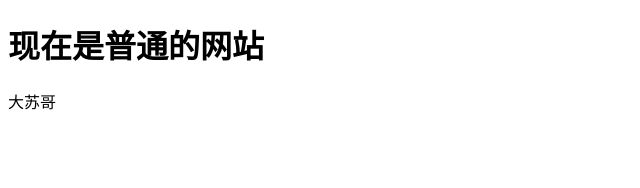
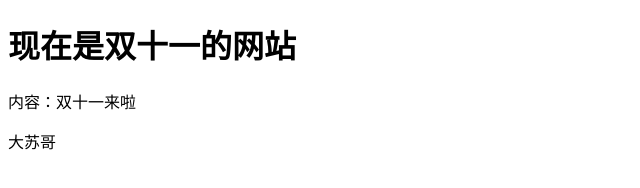
Before and after one commit to xsqd/taobao, a plain HTML site: page index.html in a window 1280 px wide. Shown: the whole page, without its empty margins (0-640 px from the left). Drawn offline with Linux system fonts and the light colour scheme.

Commit message:
第四次存档

```diff
--- a/index.html
+++ b/index.html
@@ -9,8 +9,8 @@
 </head>
 
 <body>
-    <h1>现在是普通的网站</h1>
-    <p></p>
+    <h1>现在是双十一的网站</h1>
+    <p>内容：双十一来啦</p>
     <span>大苏哥</span>
 </body>
 
```
